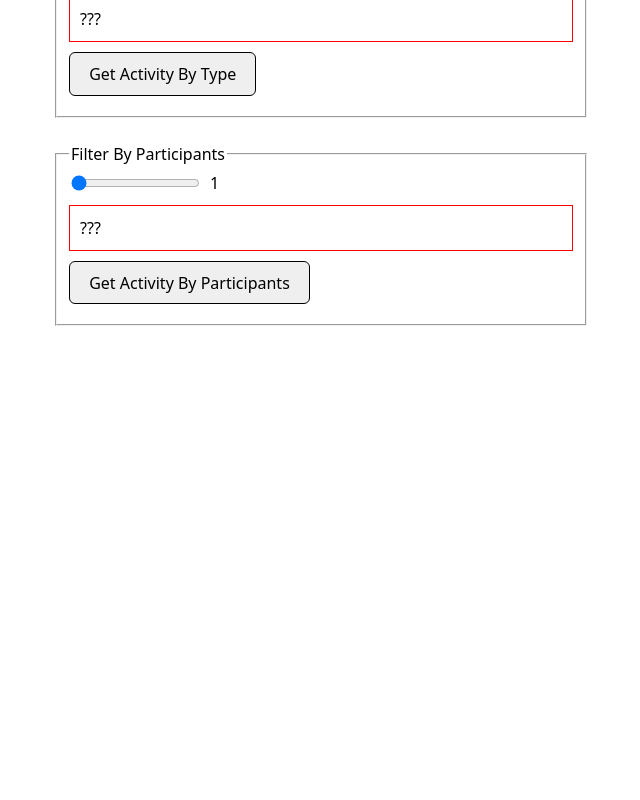
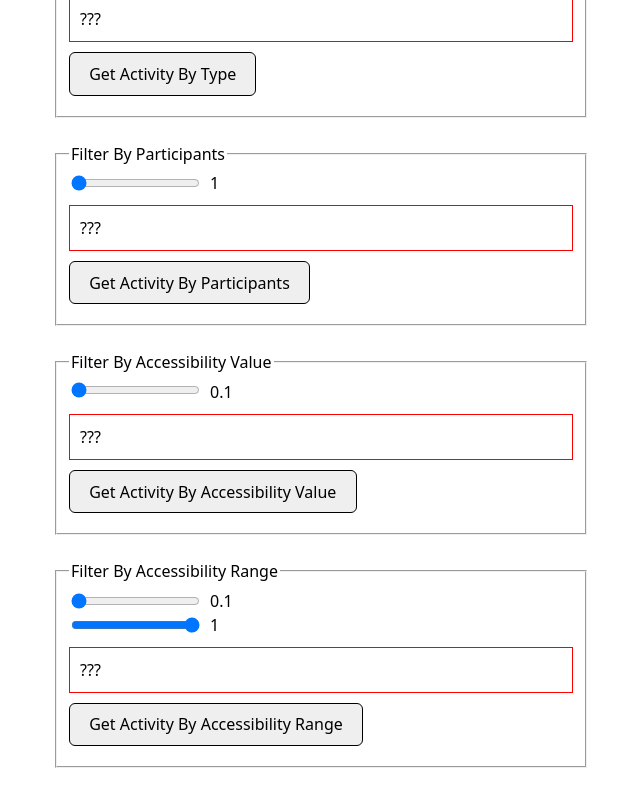
Before and after one commit to KaterinaShepeleva/im-bored, a React (Vite) app: page / in a window 1280 px wide. Shown: the part 352-1152 px from the top of the page, without its empty margins (319-959 px from the left). Before the commit the page ends 800 px from the top, so only its background shows below. Built offline with nearby package versions, Linux system fonts and the light colour scheme; no server answers.

Commit message:
Added fetching activity by accessibility

```diff
--- a/src/components/App/App.tsx
+++ b/src/components/App/App.tsx
@@ -2,6 +2,8 @@ import './App.css';
 import RandomActivity from 'components/RandomActivity/RandomActivity.tsx';
 import FilterByType from 'components/FilterByType/FilterByType.tsx';
 import FilterByParticipants from 'components/FilterByParticipants/FilterByParticipants.tsx';
+import FilterByAccessibility from 'components/FilterByAccessibility/FilterByAccessibility.tsx';
+import FilterByAccessibilityRange from 'components/FilterByAccessibilityRange/FilterByAccessibilityRange.tsx';
 
 function App() {
   return (
@@ -17,6 +19,12 @@ function App() {
       <br/>
 
       <FilterByParticipants/>
+      <br/>
+
+      <FilterByAccessibility/>
+      <br/>
+
+      <FilterByAccessibilityRange/>
     </>
   );
 }
--- /dev/null
+++ b/src/components/FilterByAccessibility/FilterByAccessibility.tsx
@@ -0,0 +1,62 @@
+import { useState } from 'react';
+import axios from 'axios';
+import { API_URL } from 'src/constants.ts';
+
+const FilterByAccessibility = () => {
+  const [activity, setActivity] = useState<string>('???');
+  const [accessibility, setAccessibility] = useState<number>(0.1);
+
+  const getActivityByAccessibilityValue = async (): Promise<void> => {
+    const response = await axios.get(`${API_URL}?accessibility=${accessibility}`);
+    let activity = '???';
+
+    // TODO: save data.error as content error (in separate variable) and change its displayed style
+    if (response.data?.activity) {
+      activity = response.data.activity;
+    } else if (response.data?.error) {
+      activity = response.data.error;
+    }
+
+    setActivity(activity);
+  };
+
+  return (
+    <fieldset>
+      <legend>Filter By Accessibility Value</legend>
+
+      <div>
+        <input
+          type="range"
+          id="accessibility-value"
+          min="0.1"
+          max="1"
+          step="0.1"
+          value={accessibility}
+          onChange={(e) => setAccessibility(Number(e.target.value))}
+        />
+        <label
+          htmlFor="accessibility-value"
+          style={{ marginLeft: '8px' }}
+        >
+          {accessibility}
+        </label>
+      </div>
+
+      {activity?.length > 0 && (
+        <div style={{ border: '1px solid red', padding: '10px', margin: '10px 0' }}>
+          {activity}
+        </div>
+      )}
+
+      <button
+        type="button"
+        style={{ marginBottom: '10px' }}
+        onClick={getActivityByAccessibilityValue}
+      >
+        Get Activity By Accessibility Value
+      </button>
+    </fieldset>
+  );
+};
+
+export default FilterByAccessibility;
--- /dev/null
+++ b/src/components/FilterByAccessibilityRange/FilterByAccessibilityRange.tsx
@@ -0,0 +1,85 @@
+import { useState } from 'react';
+import axios from 'axios';
+
+import { API_URL } from 'src/constants.ts';
+
+const FilterByAccessibilityRange = () => {
+  const [activity, setActivity] = useState<string>('???');
+  const [accessibilityMin, setAccessibilityMin] = useState<number>(0.1);
+  const [accessibilityMax, setAccessibilityMax] = useState<number>(1);
+
+  const getActivityByAccessibilityRange = async (): Promise<void> => {
+    // TODO: add inner validation (max value must not be less than min value)
+    const response = await axios.get(
+      `${API_URL}?minaccessibility=${accessibilityMin}&maxaccessibility=${accessibilityMax}`
+    );
+    let activity = '???';
+
+    // TODO: save data.error as content error (in separate variable) and change its displayed style
+    if (response.data?.activity) {
+      activity = response.data.activity;
+    } else if (response.data?.error) {
+      activity = response.data.error;
+    }
+
+    setActivity(activity);
+  };
+
+  return (
+    <fieldset>
+      <legend>Filter By Accessibility Range</legend>
+
+      <div style={{ display: 'flex', alignItems: 'center' }}>
+        <input
+          type="range"
+          id="accessibility-min"
+          min="0.1"
+          max="1"
+          step="0.1"
+          value={accessibilityMin}
+          onChange={(e) => setAccessibilityMin(Number(e.target.value))}
+        />
+        <label
+          htmlFor="accessibility-max"
+          style={{ marginLeft: '8px' }}
+        >
+          {accessibilityMin}
+        </label>
+      </div>
+
+      <div style={{ display: 'flex', alignItems: 'center' }}>
+        <input
+          type="range"
+          id="accessibility-max"
+          min="0.1"
+          max="1"
+          step="0.1"
+          value={accessibilityMax}
+          onChange={(e) => setAccessibilityMax(Number(e.target.value))}
+        />
+        <label
+          htmlFor="accessibility-max"
+          style={{ marginLeft: '8px' }}
+        >
+          {accessibilityMax}
+        </label>
+      </div>
+
+      {activity?.length > 0 && (
+        <div style={{ border: '1px solid red', padding: '10px', margin: '10px 0' }}>
+          {activity}
+        </div>
+      )}
+
+      <button
+        type="button"
+        style={{ marginBottom: '10px' }}
+        onClick={getActivityByAccessibilityRange}
+      >
+        Get Activity By Accessibility Range
+      </button>
+    </fieldset>
+  );
+};
+
+export default FilterByAccessibilityRange;
```
